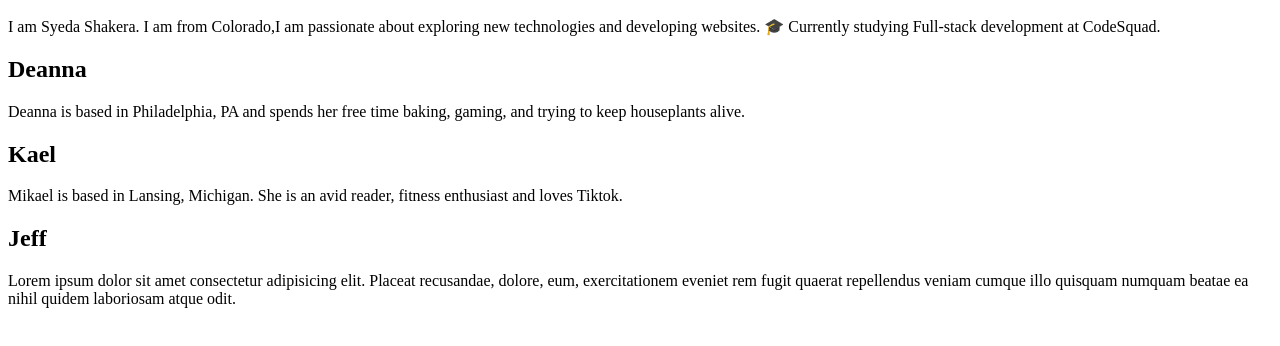
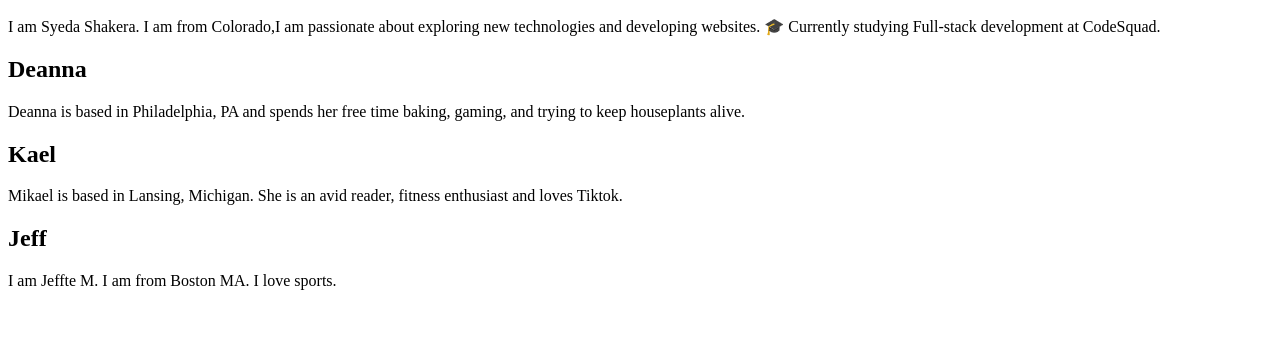
Before and after one commit to CodeSquad-Boston/git-github-group-project-team-5, a plain HTML site: page team.html in a window 1280 px wide. Shown: the part 110-456 px from the top of the page. Drawn offline with Linux system fonts and the light colour scheme.

Commit message:
added all students into

```diff
--- a/team.html
+++ b/team.html
@@ -11,6 +11,7 @@
 </head>
 <body>
     <h1>CodeSquad Student</h1>
+    <!-- Student intro section-->
     <h2>Shakera</h2>
     <p>I am Syeda Shakera. I am from Colorado,I am passionate about exploring new technologies and developing websites. 🎓 Currently studying Full-stack development at CodeSquad.</p>
     <h2>Deanna</h2>
@@ -18,7 +19,7 @@
     <h2>Kael</h2>
     <p>Mikael is based in Lansing, Michigan. She is an avid reader, fitness enthusiast and loves Tiktok.</p>
     <h2>Jeff</h2>
-    <p>Lorem ipsum dolor sit amet consectetur adipisicing elit. Placeat recusandae, dolore, eum, exercitationem eveniet rem fugit quaerat repellendus veniam cumque illo quisquam numquam beatae ea nihil quidem laboriosam atque odit.</p>
+    <p>I am Jeffte M. I am from Boston MA. I love sports.</p>
 
 </body>
 </html>
```
